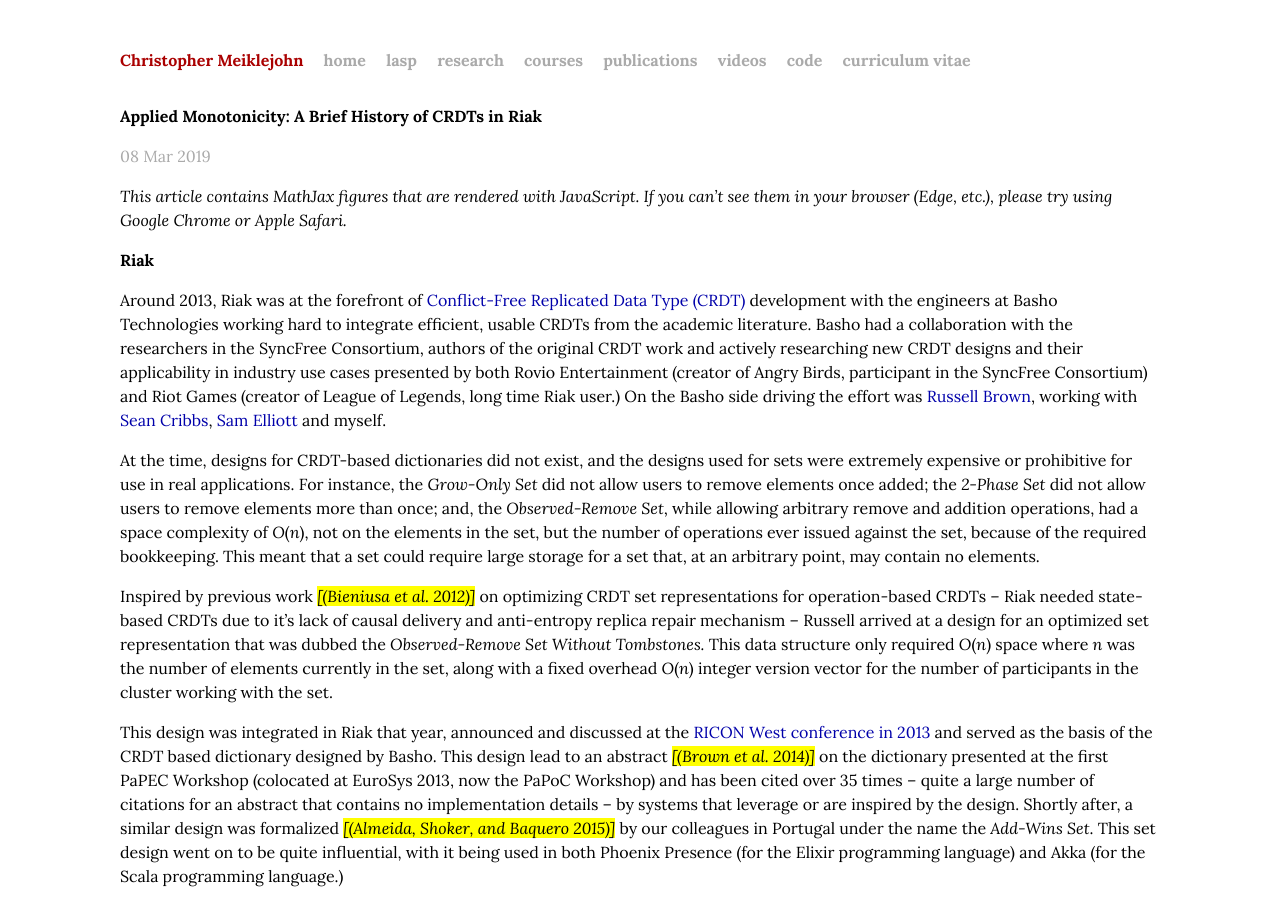
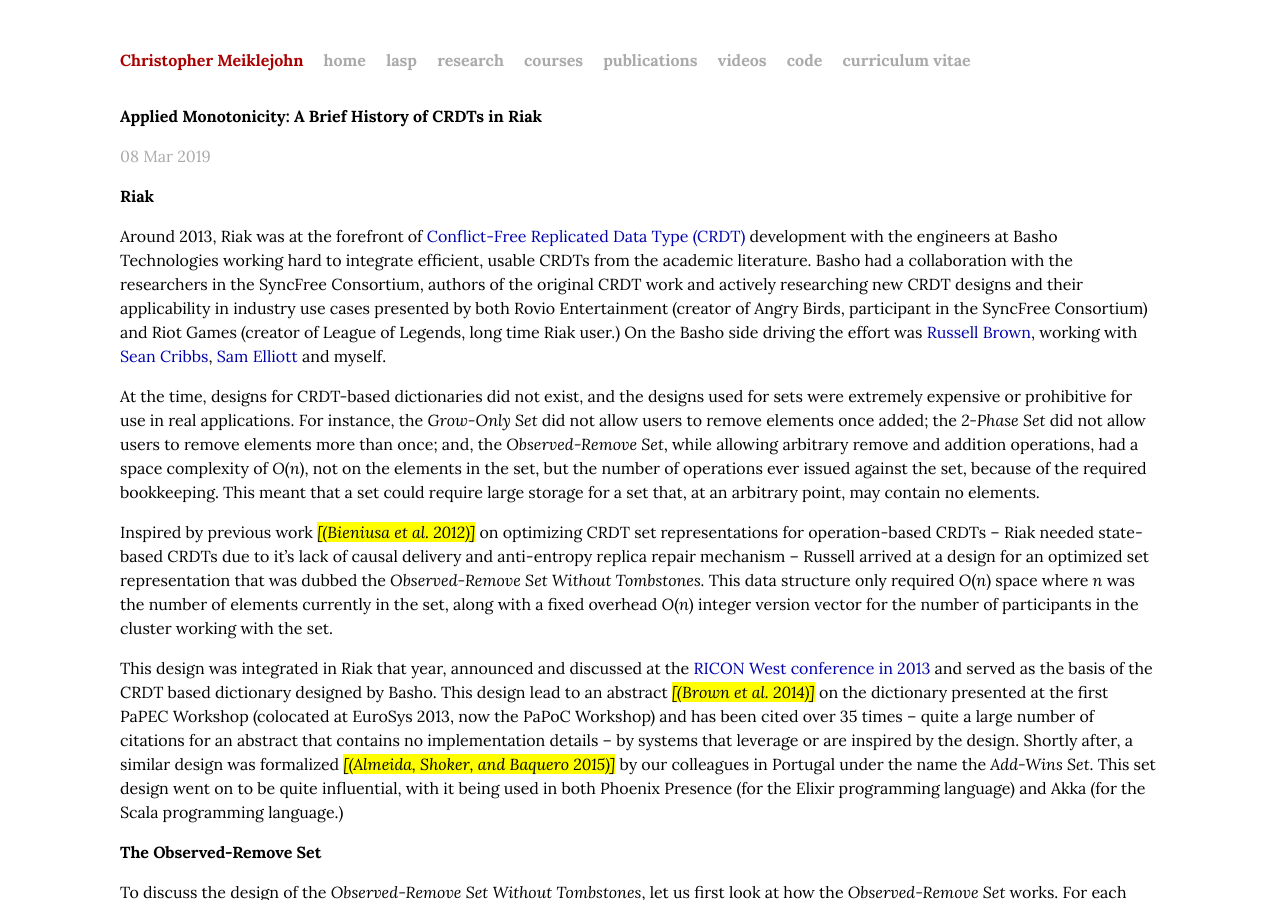
Before and after one commit to cmeiklejohn/cmeiklejohn.github.io, a Jekyll site: the page built from _posts/2019-03-08-monotonicity.markdown, in a window 1280 px wide and 900 px high. Built offline with Jekyll 4.4.1, drawn with Linux system fonts in a browser that asks for light colours; some web fonts are replaced.

Commit message:
new post

```diff
--- a/_posts/2019-03-08-monotonicity.markdown
+++ b/_posts/2019-03-08-monotonicity.markdown
@@ -5,8 +5,6 @@
 categories: erlang lasp
 group: SyncFree
 ---
-
-_This article contains MathJax figures that are rendered with JavaScript.  If you can't see them in your browser (Edge, etc.), please try using Google Chrome or Apple Safari._
 
 <h1 id="riak">Riak</h1>
 <p>Around 2013, Riak was at the forefront of <a href="https://en.wikipedia.org/wiki/Conflict-free_replicated_data_type">Conflict-Free Replicated Data Type (CRDT)</a> development with the engineers at Basho Technologies working hard to integrate efficient, usable CRDTs from the academic literature. Basho had a collaboration with the researchers in the SyncFree Consortium, authors of the original CRDT work and actively researching new CRDT designs and their applicability in industry use cases presented by both Rovio Entertainment (creator of Angry Birds, participant in the SyncFree Consortium) and Riot Games (creator of League of Legends, long time Riak user.) On the Basho side driving the effort was <a href="https://twitter.com/russelldb">Russell Brown</a>, working with <a href="https://twitter.com/seancribbs">Sean Cribbs</a>, <a href="https://twitter.com/lenary">Sam Elliott</a> and myself.</p>
```
